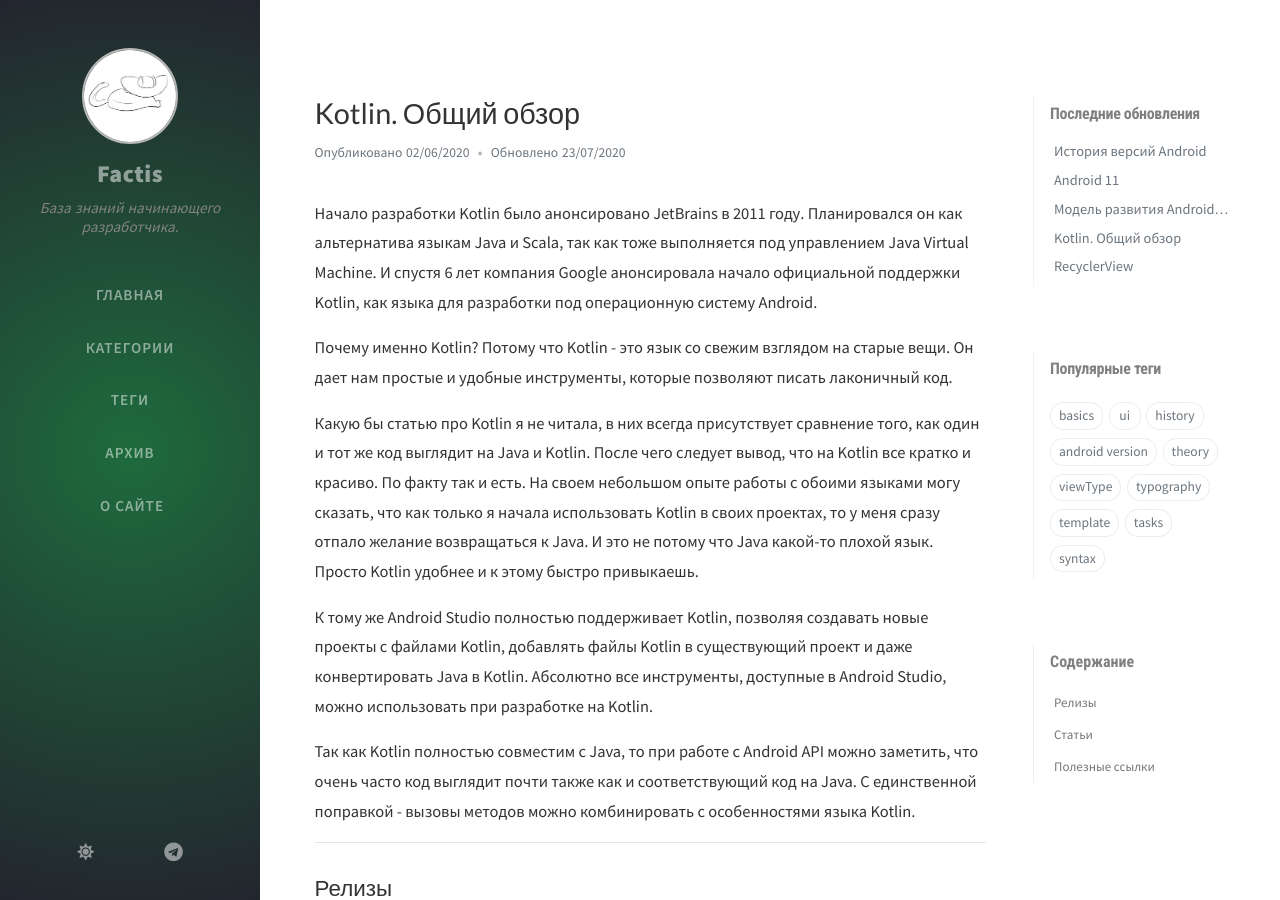
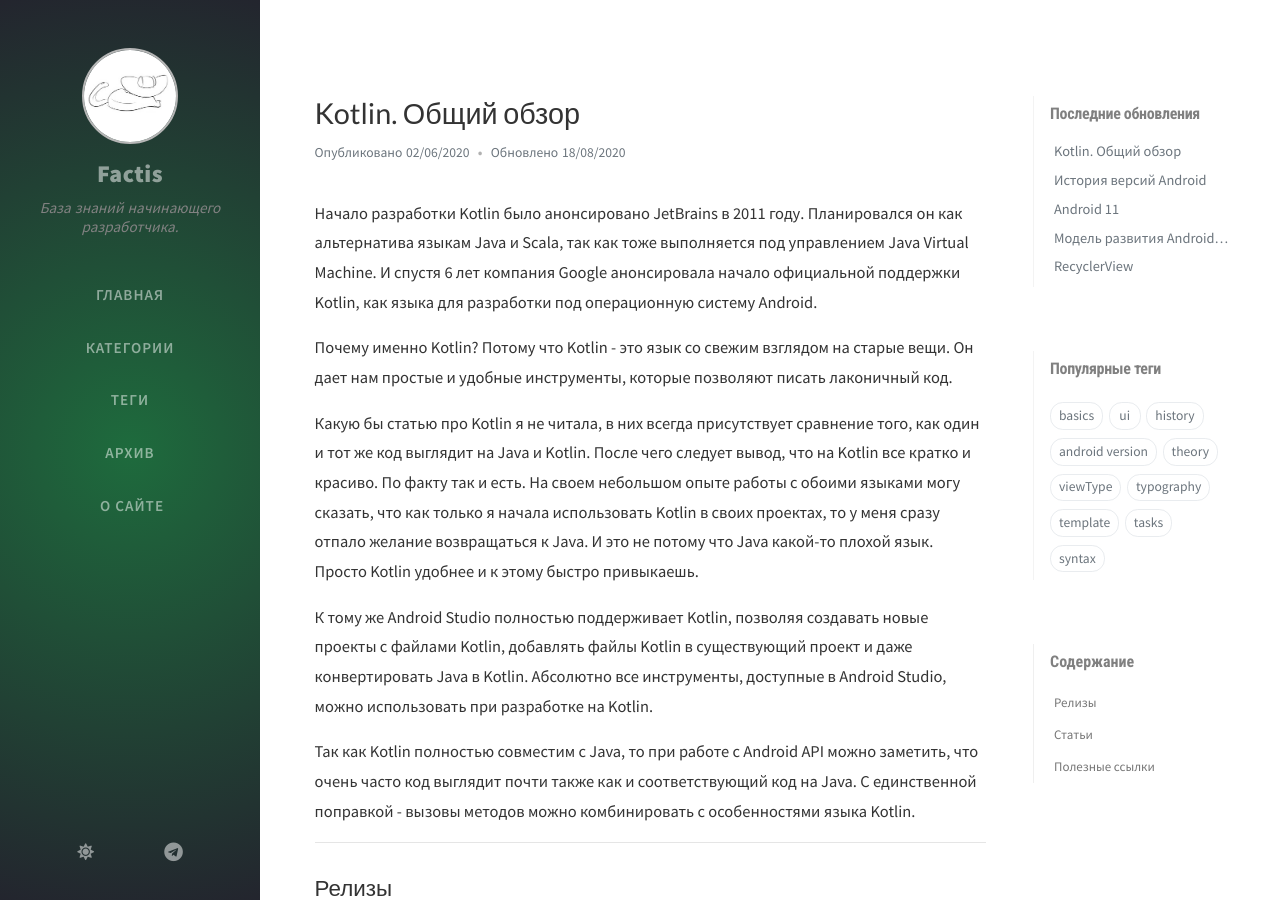
Before and after one commit to Bimlibik/bimlibik.github.io, a Jekyll site: the page built from _posts/kotlin/2020-06-02-kotlin-overview.md, in a window 1280 px wide and 900 px high. Built offline with Jekyll 4.4.1, drawn with Linux system fonts in a browser that asks for light colours; nearby versions of some CDN libraries; comment, search, counter and statistics services are not loaded.

Commit message:
Updated lastmod.

```diff
--- a/_data/updates.yml
+++ b/_data/updates.yml
@@ -15,7 +15,7 @@
   lastmod: '2020-06-22 17:31:00 +0800'
 -
   filename: 'kotlin-overview'
-  lastmod: '2020-07-23 17:38:59 +0800'
+  lastmod: '2020-08-18 14:14:00 +0800'
 -
   filename: 'manifest-file'
   lastmod: '2020-06-01 02:45:49 +0800'
```
